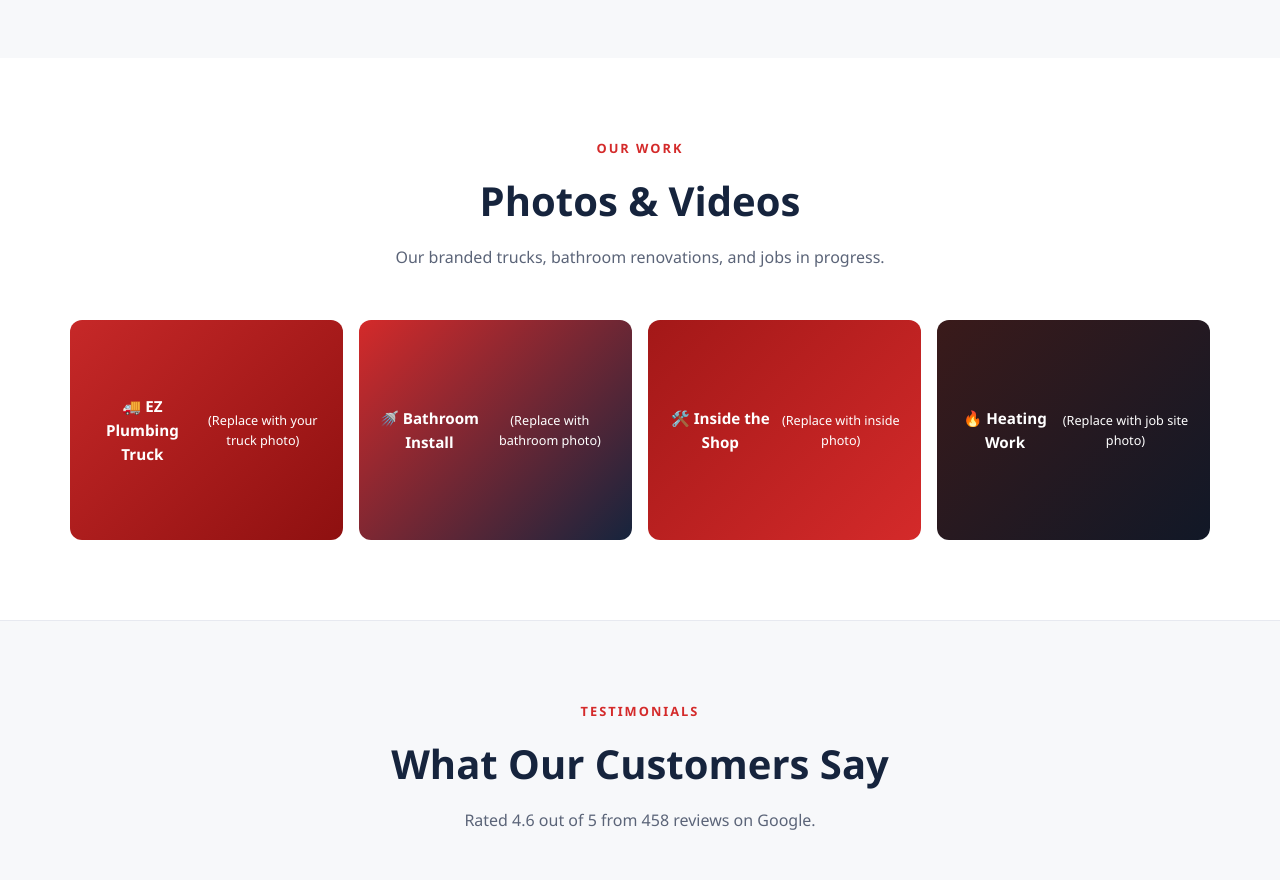
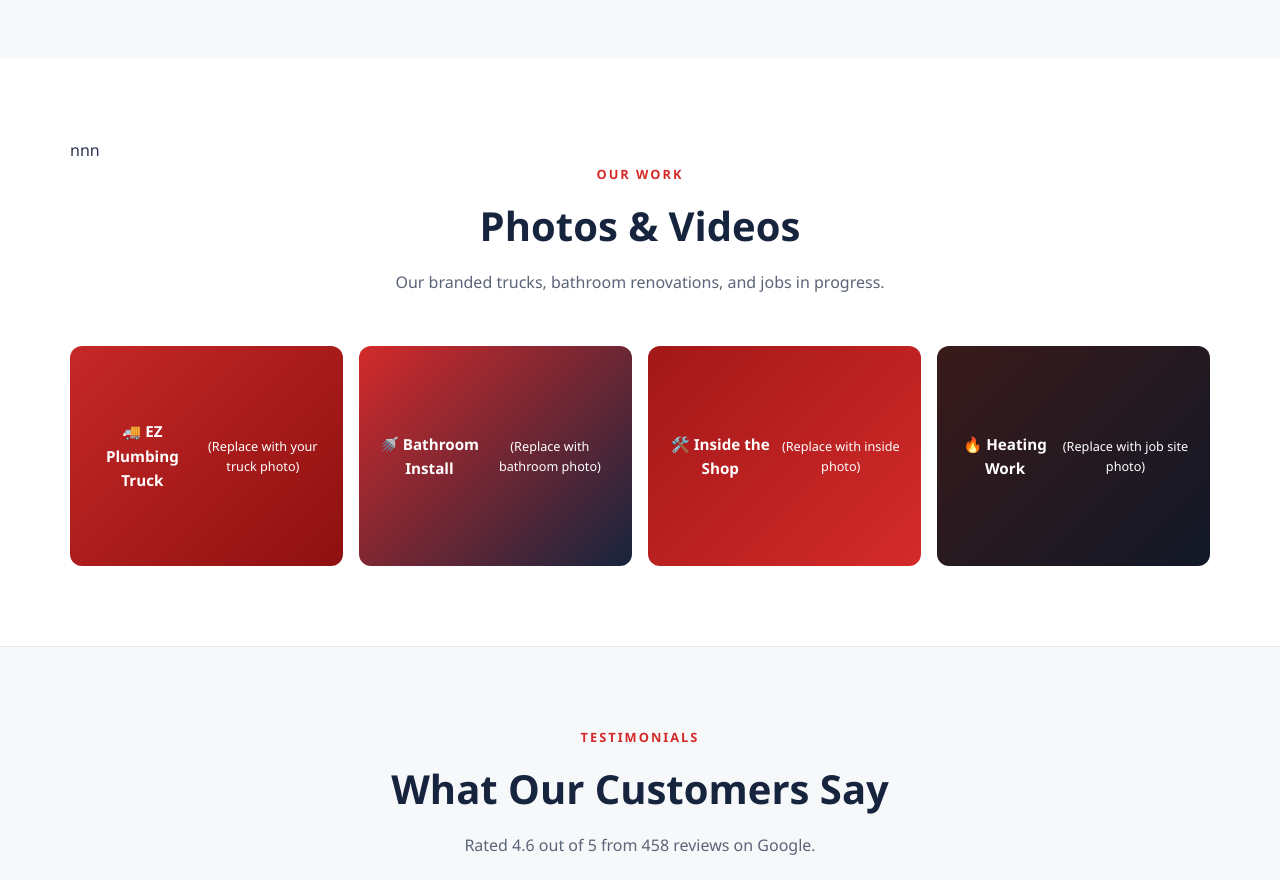
Before and after one commit to sihamita1123/ez-plamping.io, a plain HTML site: page index.html/index.html in a window 1280 px wide. Shown: the part 2880-3760 px from the top of the page. Drawn offline with Linux system fonts and the light colour scheme.

Commit message:
update.index.html

```diff
--- a/index.html/index.html
+++ b/index.html/index.html
@@ -332,7 +332,7 @@
 
 <!-- GALLERY (before reviews now) -->
 <section class="gallery" id="gallery">
-  <div class="container">
+  <div class="container">nnn
     <div class="sec-head reveal">
       <div class="kicker">Our Work</div>
       <h2>Photos &amp; Videos</h2>
```
